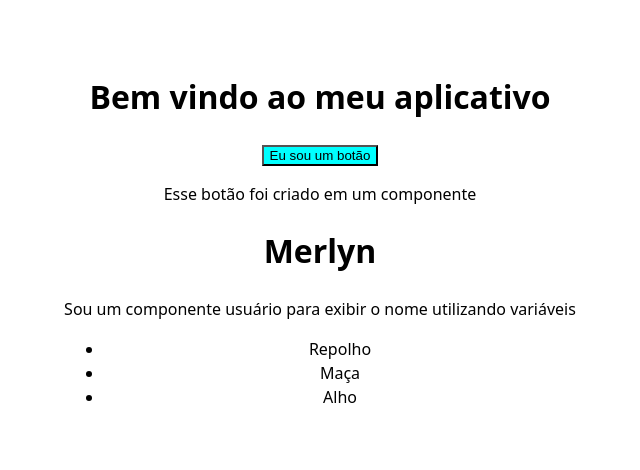
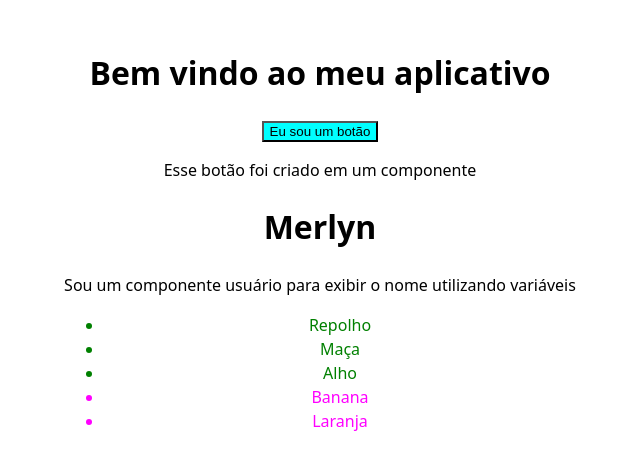
Before and after one commit to damyres/doc_react, a React (Vite) app: page / in a window 1280 px wide. Shown: the part 162-632 px from the top of the page, without its empty margins (320-960 px from the left). Built offline with nearby package versions, Linux system fonts and the light colour scheme.

Commit message:
Transformando array de produtos em array de itens

```diff
--- a/src/components/Listas/Listas.tsx
+++ b/src/components/Listas/Listas.tsx
@@ -1,17 +1,24 @@
 const products = [
-    { title: 'Repolho', id: 1 },
-    { title: 'Maça', id: 2 },
-    { title: 'Alho', id: 3 },
-]
-const listaItens = products.map(product =>
-    <li key={product.id}>
-        {product.title}
+    { title: 'Repolho', isFruit: false, id: 1 },
+    { title: 'Maça', isFriit: true, id: 2 },
+    { title: 'Alho', isFruit: false, id: 3 },
+    { title: 'Banana', isFruit: true, id: 4 },
+    { title: 'Laranja', isFruit: true, id: 5 },
+];
 
-    </li>
-)
 export default function Listas() {
+    const listItems = products.map(product =>
+        <li key={product.id}
+            style={{
+                color: product.isFruit ? 'magenta' : 'green'
+            }}
+        >
+            {product.title}
+        </li>
+    );
     return (
-        <ul>{listaItens}</ul>
+        <ul>
+            {listItems}
+        </ul>
     )
-
 }
```
